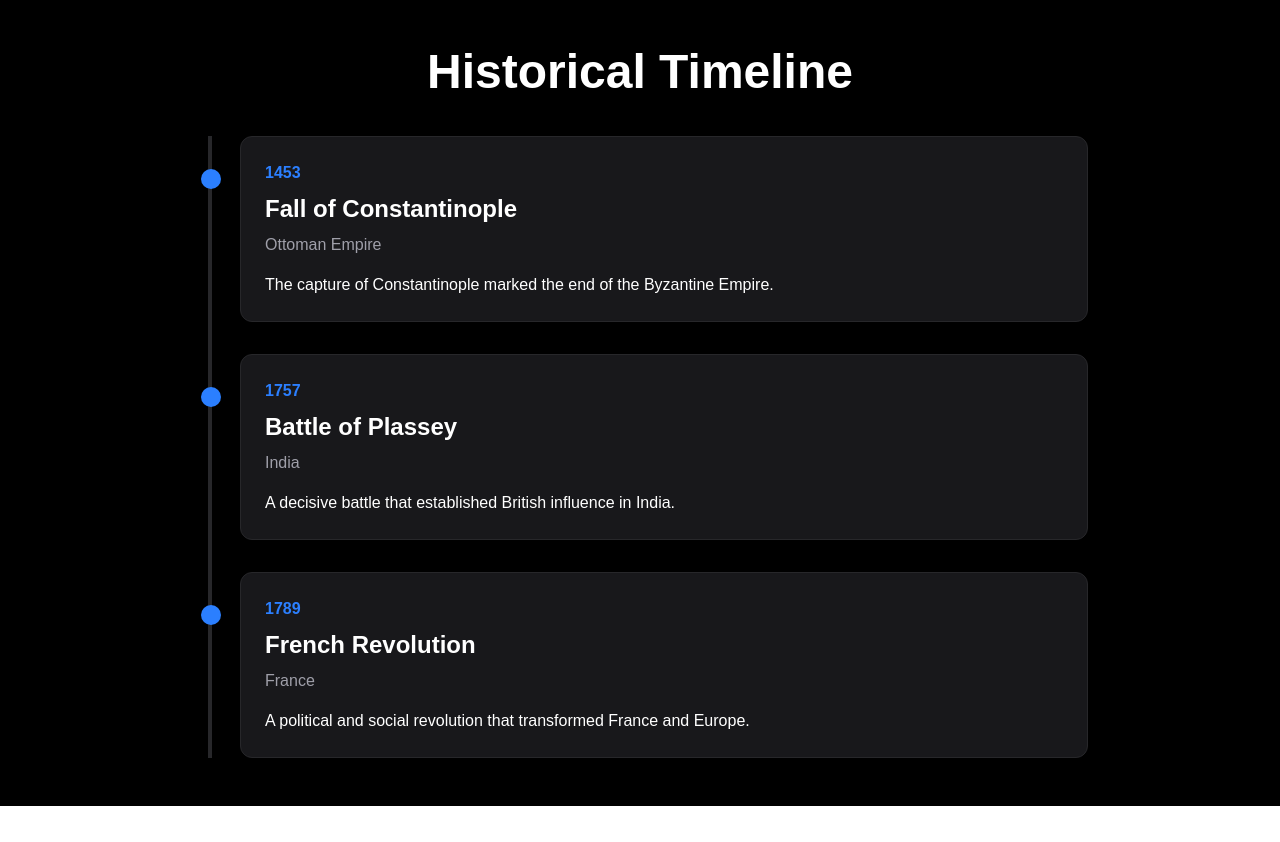
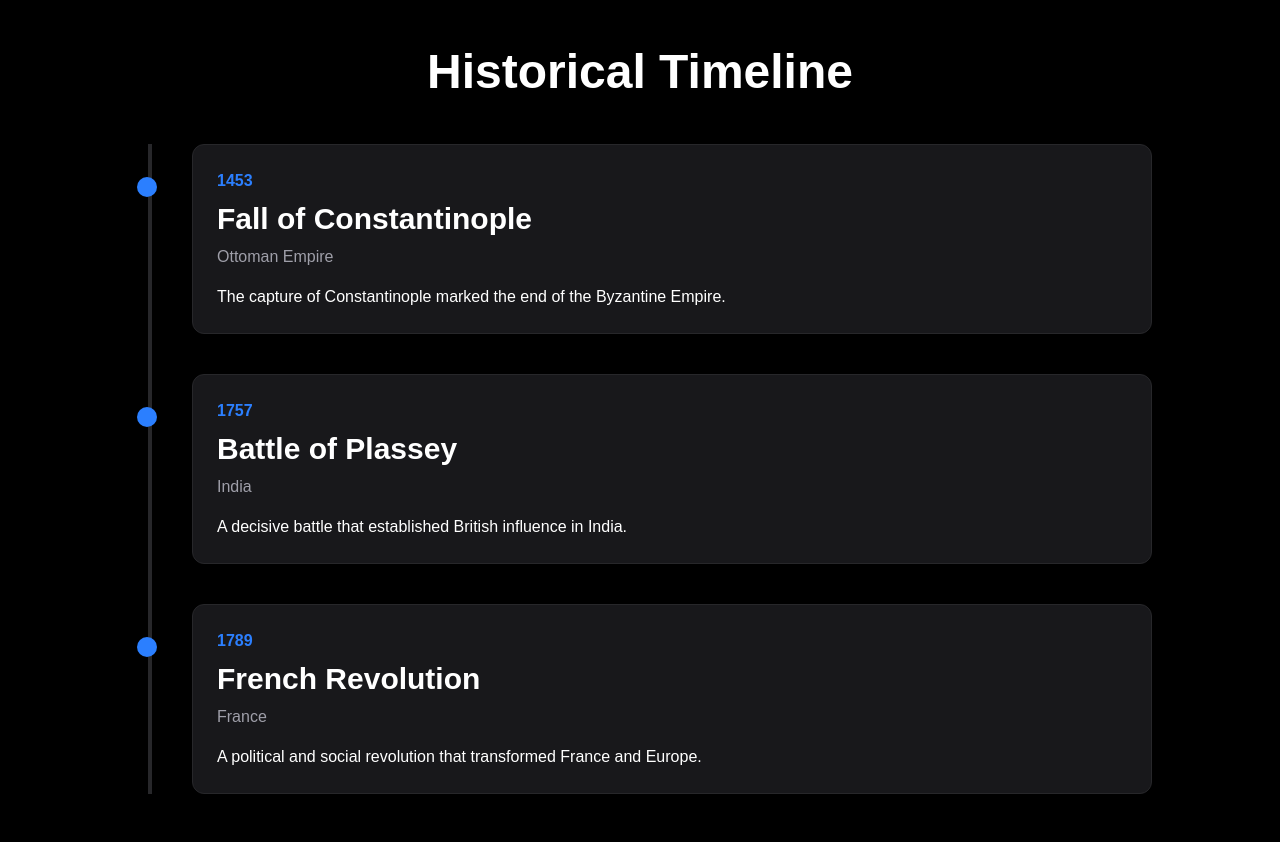
Before and after one commit to amanzisaar/amazing-historical-events, a Next.js app: page /timeline in a window 1280 px wide. Before the commit the page ends 806 px from the top, so only its background shows below. Built offline with nearby package versions, Linux system fonts and the light colour scheme.

Commit message:
Add clickable timeline page

```diff
--- a/app/timeline/page.tsx
+++ b/app/timeline/page.tsx
@@ -1,33 +1,48 @@
+import Link from "next/link";
 import { events } from "../../data/events";
 
 export default function TimelinePage() {
-  const sortedEvents = [...events].sort((a, b) => a.year - b.year);
+  const sortedEvents = [...events].sort(
+    (a, b) => a.year - b.year
+  );
 
   return (
     <main className="min-h-screen bg-black px-6 py-12 text-white">
-      <div className="mx-auto max-w-4xl">
-        <h1 className="mb-10 text-center text-5xl font-bold">
+      <div className="mx-auto max-w-5xl">
+        <h1 className="mb-12 text-center text-5xl font-bold">
           Historical Timeline
         </h1>
 
         <div className="relative">
-          <div className="absolute left-4 top-0 h-full w-1 bg-zinc-800"></div>
+          {/* Vertical Timeline Line */}
+          <div className="absolute left-5 top-0 h-full w-1 bg-zinc-800"></div>
 
-          <div className="space-y-8">
+          <div className="space-y-10">
             {sortedEvents.map((event) => (
-              <div
+              <Link
                 key={event.id}
-                className="relative ml-12 rounded-xl border border-zinc-800 bg-zinc-900 p-6"
+                href={`/events/${event.slug}`}
+                className="relative block ml-16 rounded-xl border border-zinc-800 bg-zinc-900 p-6 transition hover:border-blue-500 hover:bg-zinc-800"
               >
-                <div className="absolute -left-10 top-8 h-5 w-5 rounded-full bg-blue-500"></div>
-                <p className="text-blue-500 font-semibold">{event.year}</p>
+                {/* Timeline Dot */}
+                <div className="absolute -left-14 top-8 h-5 w-5 rounded-full bg-blue-500"></div>
 
-                <h2 className="mt-2 text-2xl font-bold">{event.title}</h2>
+                <p className="font-semibold text-blue-500">
+                  {event.year}
+                </p>
 
-                <p className="mt-2 text-zinc-400">{event.country}</p>
+                <h2 className="mt-2 text-3xl font-bold">
+                  {event.title}
+                </h2>
 
-                <p className="mt-4">{event.summary}</p>
-              </div>
+                <p className="mt-2 text-zinc-400">
+                  {event.country}
+                </p>
+
+                <p className="mt-4">
+                  {event.summary}
+                </p>
+              </Link>
             ))}
           </div>
         </div>
```
